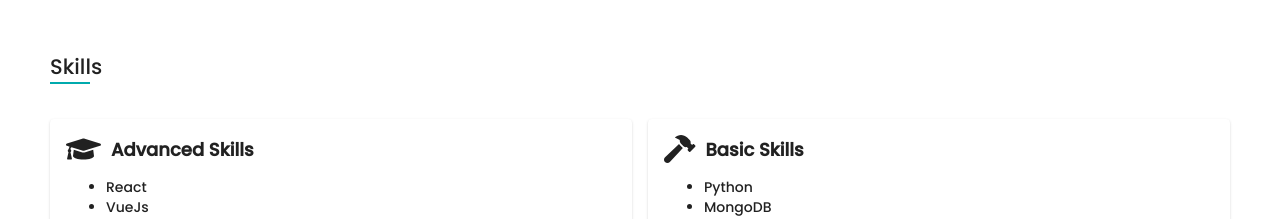
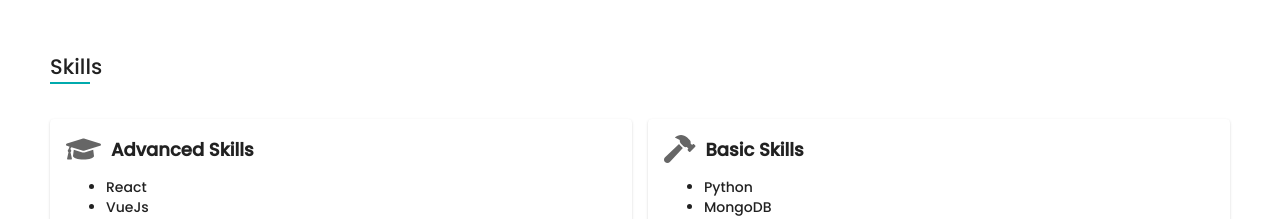
Before and after one commit to jprothkegel/resume, a React (Create React App) app: page / in a window 1280 px wide. Shown: the part 1260-1479 px from the top of the page. Built offline with nearby package versions, Linux system fonts and the light colour scheme.

Commit message:
fix(icons): changed icon colo

```diff
--- a/src/components/sections/Skills/SkillContainer.js
+++ b/src/components/sections/Skills/SkillContainer.js
@@ -10,7 +10,7 @@ const SkillContainer = ({ ...props }) => {
   return (
     <Paper className={classes.container}>
       <Box display="flex" alignItems="center">
-        <FontAwesomeIcon size="2x" icon={icon} />
+        <FontAwesomeIcon color="#666666" size="2x" icon={icon} />
         <Typography className={classes.title}>{title} </Typography>
       </Box>
       <ul>
--- a/src/components/sections/Skills/styles.js
+++ b/src/components/sections/Skills/styles.js
@@ -18,4 +18,7 @@ export const useSkillContainerStyles = makeStyles(() => ({
     fontWeight: 600,
     marginLeft: 10
   },
+  icon: {
+    color: '#666666'
+  }
 }));
```
